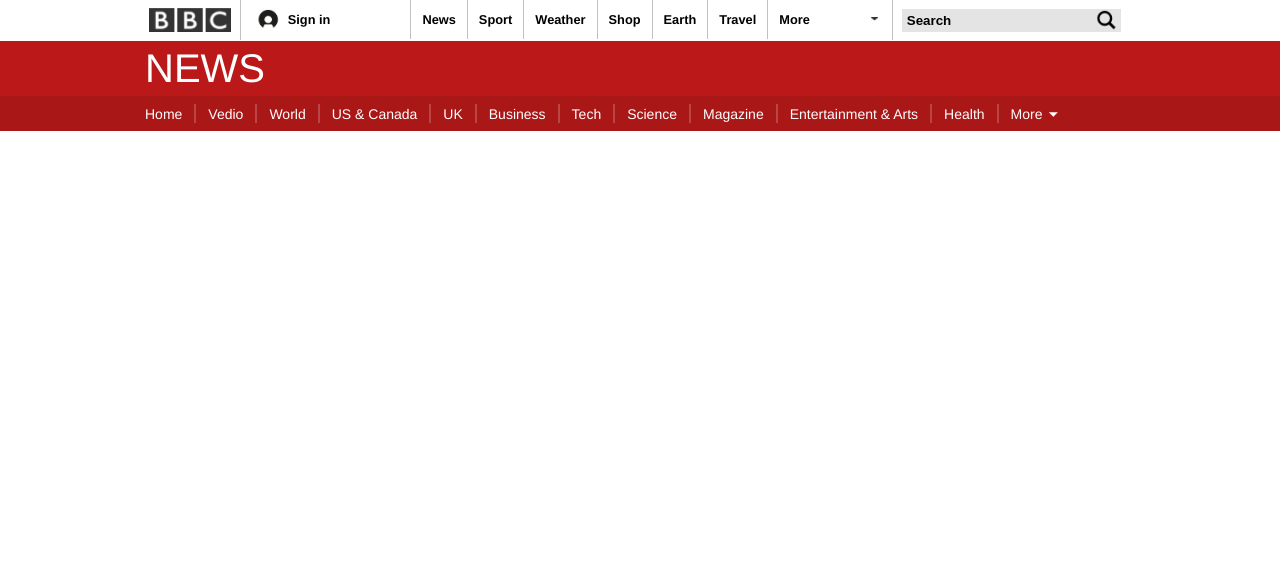
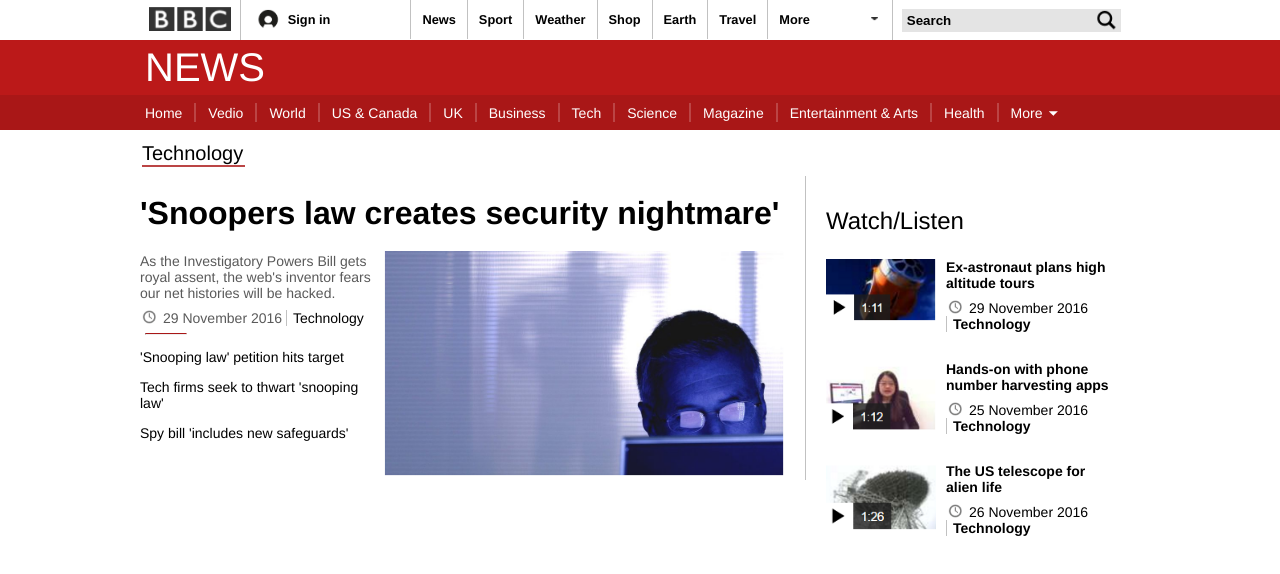
Before and after one commit to AshutoshGajankush/Web-Development, a plain HTML site: page BBC Clone/bbc.html in a window 1280 px wide. Drawn offline with Linux system fonts and the light colour scheme.

Commit message:
BBC clone

```diff
--- a/BBC Clone/bbc.html
+++ b/BBC Clone/bbc.html
@@ -6,18 +6,18 @@
 		#top-bar {
 			margin:0 auto;
 			width: 1000px;
-			height: 35px;
+			height: 32px;
 		}
 		body {
 			margin:0;
 			padding:0;
+			font-family: Helvetica;
 		}
 		#bbc-logo {
 			width: 90px;
-			margin:5px 5px;
+			margin:4px 5px;
 			float:left;
 		}
-
 
 		#signin-logo{
 			float: left;
@@ -32,7 +32,7 @@
 		}
 
 		#signing-text{
-			font-family: Helvetica,Arial,sans-serif;
+
 			font-weight: bold;
 			font-size:80%;
 			position: relative;
@@ -47,7 +47,7 @@
 			padding: 12px 11px 0px 11px;
 			height: 27px;
 			font-weight: bold;
-			font-family: Helvetica,Arial,sans-serif;
+
 		}
 		#more-arrow{
 			height:10px;
@@ -76,7 +76,6 @@
 
 		#menu-bar-container{
 			background-color: #BB1919;
-			width: 100%;
 			height:55px;
 		}
 
@@ -89,7 +88,7 @@
 			padding: 0;
 			color: white;
 			font-size: 40px;
-			font-family: Helvetica;
+
 			font-weight: normal;
 			padding-top:5px;
 			padding-left:5px;
@@ -109,7 +108,7 @@
 
 		.dark-red{
 			float: left;
-			font-family: Helvetica;
+
 			margin:0;
 			color: white;
 			font-weight: normal;
@@ -117,6 +116,11 @@
 			padding-top: 10px;
 			padding-left: 5px;
 			padding-right: 12px;
+			text-decoration: none;
+		}
+
+		a:hover{
+			text-decoration: underline;
 		}
 		.small-red-bar{
 			float:left;
@@ -131,6 +135,125 @@
 			padding-top:12px;
 			margin-left:-8px;
 		}
+
+		#article-container{
+			margin:0 auto;
+			width:1000px;
+
+		}
+		#main-article-container{
+			width:665px;
+			float:left;
+			margin-top: -12px;
+			border-right:1.5px #C1C1C1 solid;
+		}
+		h2{
+			font-weight: normal;
+			font-size: 20px;
+			border-bottom: 2.5px solid #BB4545;
+			width:103px;
+			position:relative;
+			top: -5px;
+			left:2px;
+		}
+
+		h3 a{
+			text-decoration: none;
+			font-size:32px;
+			color:black;
+			font-weight: bold;
+		}
+		h3 a:hover{
+			color:#117EC5;
+			text-decoration: none;
+		}
+
+		#left-text{
+			font-size: 14px;
+			width:232px;
+			color: #5A5A5A;
+			float:left;
+			margin-top: -12px;
+			margin-right: 12px;
+		}
+		#left-text a{
+			text-decoration: none;
+			color:black;
+		}
+		#left-text a:hover{
+			color:#117EC5;
+			text-decoration: none;
+		}
+		.clock-image{
+			width: 18px;
+			margin-top:-2px;
+			margin-right: 5px;
+			float:left;
+		}
+		.time{
+			margin-top: -5px;
+		}
+		.time a{
+			text-decoration: none;
+			border-left: 1.5px #C1C1C1 solid;
+			padding-left:6px;
+		}
+		.time a:hover{
+			color:#117EC5;
+			text-decoration: none;
+		}
+
+		#article-hr{
+			border-top: 1.5px solid #A91717;
+			width: 40px;
+			margin-top: -7px;
+			margin-left:5px;
+		}
+
+		#article-image{
+			width:400px;
+			padding-right: 20px;
+		}
+
+		#watch-listen{
+			float:left;
+			width:280px;
+			position:relative;
+			top: -5px;
+			left: 20px;
+		}
+		#wl-heading{
+			font-weight: normal;
+			font-size: 24px;
+		}
+		.article-right{
+			padding-bottom: 1px;
+		}
+		.article-image-right{
+			width: 110px;
+			float:left;
+		}
+
+		.article-right-text{
+			position:relative;
+			left: 10px;
+			font-size:14px;
+		}
+		.article-right-text a{
+			text-decoration: none;
+			font-weight: bold;
+			color:black;
+		}
+		.article-right-text a:hover{
+			color:#117EC5;
+			text-decoration: none;
+		}
+		.right-time{
+			font-size: 12px;
+			margin-top:-7px;
+		}
+
+
 	</style>
 </head>
 
@@ -183,46 +306,110 @@
 		</div>
 	</div>
 
+	<div class="clear"></div>
+
 	<div id="menu-red-bar">
 		<div id="menu-red-buttons">
-			<h2 class="dark-red">Home</h2>
+			<a href="" class="dark-red">Home</a>
 			<div class="small-red-bar">
 			</div>
-			<h2 class="dark-red">Vedio</h2>
+			<a href="" class="dark-red">Vedio</a>
 			<div class="small-red-bar">
 			</div>
-			<h2 class="dark-red">World</h2>
+			<a href="" class="dark-red">World</a>
 			<div class="small-red-bar">
 			</div>
-			<h2 class="dark-red">US &#38 Canada</h2>
+			<a href="" class="dark-red">US &#38 Canada</a>
 			<div class="small-red-bar">
 			</div>
-			<h2 class="dark-red">UK</h2>
+			<a href="" class="dark-red">UK</a>
 			<div class="small-red-bar">
 			</div>
-			<h2 class="dark-red">Business</h2>
+			<a href="" class="dark-red">Business</a>
 			<div class="small-red-bar">
 			</div>
-			<h2 class="dark-red">Tech</h2>
+			<a href="" class="dark-red">Tech</a>
 			<div class="small-red-bar">
 			</div>
-			<h2 class="dark-red">Science</h2>
+			<a href="" class="dark-red">Science</a>
 			<div class="small-red-bar">
 			</div>
-			<h2 class="dark-red">Magazine</h2>
+			<a href="" class="dark-red">Magazine</a>
 			<div class="small-red-bar">
 			</div>
-			<h2 class="dark-red">Entertainment &#38 Arts</h2>
+			<a href="" class="dark-red">Entertainment &#38 Arts</a>
 			<div class="small-red-bar">
 			</div>
-			<h2 class="dark-red">Health</h2>
+			<a href="" class="dark-red">Health</a>
 			<div class="small-red-bar">
 			</div>
-			<h2 class="dark-red">More</h2>
+			<a href="" class="dark-red">More</a>
 			<img id="magazine-arrow" src="images/magazine-arrow.png">
 		</div>
+	</div>
 
+	<div class="clear"></div>
 
+	<div id="article-container"	>
+
+		<h2>Technology</h2>
+		<div id="main-article-container">
+		<h3><a href="">'Snoopers law creates security nightmare'</a></h3>
+		<div id="left-text">
+			<p>As the Investigatory Powers Bill gets royal assent, the web's inventor fears our net histories will be hacked.</p>
+			<p class="time">
+				<img class="clock-image" src="images/clock.png">
+				<span>29 November 2016</span>
+				<a href="">Technology</a>
+			</p>
+			<hr id="article-hr" align="left">
+			<p><a href="">'Snooping law' petition hits target</a></p>
+			<p><a href="">Tech firms seek to thwart 'snooping law'</a></p>
+			<p><a href="">Spy bill 'includes new safeguards'</a></p>
+
+		</div>
+			<img id="article-image" src="images/article.png">
+		</div>
+	</div>
+	<div id="watch-listen">
+
+		<h3 id="wl-heading">Watch/Listen</h3>
+		<div class="article-right">
+			<img class="article-image-right" src="images/1-article.png">
+			<div class="article-right-text">
+				<p><a href="">Ex-astronaut plans high altitude tours</a></p>
+
+					<p class="time"><img class="clock-image" src="images/clock.png">
+						<span>29 November 2016</span>
+						<a href="">Technology</a>
+					</p>
+
+			</div>
+		</div>
+		<div class ="article-right">
+			<img class = "article-image-right" src="images/2-article.png">
+			<div class="article-right-text">
+				<p><a href="">Hands-on with phone number harvesting apps</a></p>
+
+					<p class="time"><img class="clock-image" src="images/clock.png">
+						<span>25 November 2016</span>
+						<a href="">Technology</a>
+					</p>
+
+			</div>
+		</div>
+		<div class="article-right">
+			<img class = "article-image-right" src="images/3-article.png">
+			<div class="article-right-text">
+				<p><a href="">The US telescope for alien life</a></p>
+
+					<p class="time"><img class="clock-image" src="images/clock.png">
+						<span>26 November 2016</span>
+						<a href="">Technology</a>
+					</p>
+
+			</div>
+		</div>
 	</div>
 </body>
 </html>
```
Also changed, not shown: BBC Clone/images/1-article.PNG (added), BBC Clone/images/2-article.PNG (added), BBC Clone/images/3-article.PNG (added), BBC Clone/images/article.PNG (added), BBC Clone/images/clock.PNG (added).
